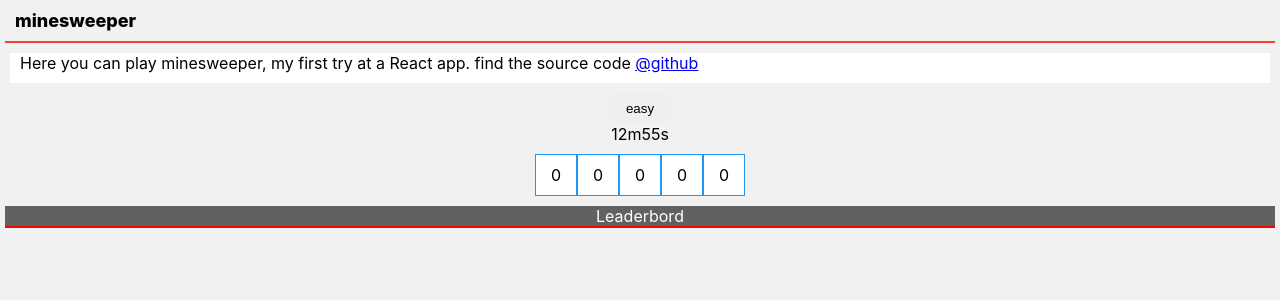
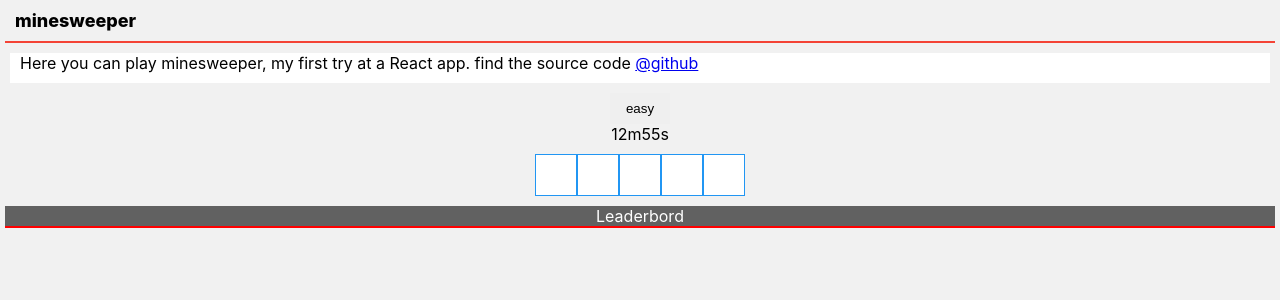
Before and after one commit to Grobsie/minesweeper, a React (Create React App) app in the folder minesweeper/: page / in a window 1280 px wide. Shown: the top 300 px of the page. Built offline with nearby package versions, Linux system fonts and the light colour scheme.

Commit message:
still figuring out usestates

```diff
--- a/minesweeper/src/App.js
+++ b/minesweeper/src/App.js
@@ -77,39 +77,42 @@ function TimerPanel() {
 }
 
 function TilePanel({board}) {
+  function row(cellsInRow) {
+    return (
+      <>
+        <div className="row">{cellsInRow}</div>
+      </>
+    );
+  }
+  function generateOutput() {
     const returnArray = [];
     let tempCellsInRow = [];
     for (let rowIndex in board) {
       for (let tileIndex in board[rowIndex]) {
         tempCellsInRow.push(Tile(board[rowIndex][tileIndex]));
       }
-    returnArray.push(Row(tempCellsInRow));
+      returnArray.push(row(tempCellsInRow));
       tempCellsInRow = [];
     };
+    return returnArray;
+  }
   //console.log(returnArray);
   return (
     <>
     <div className="tilepanel">
-      {returnArray}
+      {generateOutput()}
     </div>
     </>
   );
 }
 
-function Row(cellsInRow) {
-  return (
-    <>
-      <div className="row">{cellsInRow}</div>
-    </>
-  );
-}
 
 function Tile(val) {
   //temporary set the usesate to value, later set to null to make it interactive again
-  const [value, setValue] = useState(val);
+  const [value, setValue] = useState(null);
 
   function handleLeftClick() {
-    switch(val) {
+    switch(value) {
       case "flag":
         break;
       case "B":
@@ -121,9 +124,9 @@ function Tile(val) {
 
   function handleRightClick(e) {
     e.preventDefault(); //prevent default context menu
-    if (val === null) {
+    if (value === null) {
       setValue("flag");
-    } else if (val === "flag") {
+    } else if (value === "flag") {
       setValue(null);
     }
 
@@ -131,7 +134,7 @@ function Tile(val) {
 
   return (
     <>
-      <div className="tile" onClick={handleLeftClick} onContextMenu={handleRightClick}>{val}</div>
+      <div className="tile" onClick={handleLeftClick} onContextMenu={handleRightClick}>{value}</div>
     </>
   );
 }
```
Lines whose indentation alone changed are shown as unchanged.
